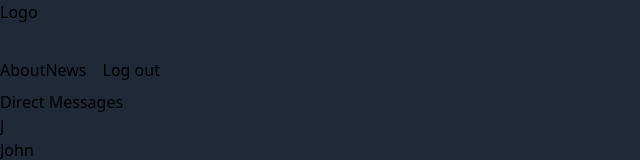
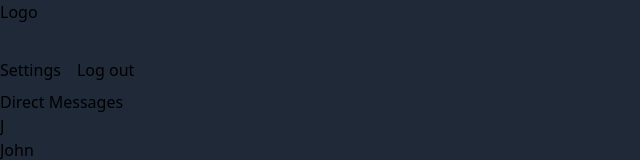
Before and after one commit to TarhonskyiOleksandr/messenger, a React (Vite) app in the folder client/: page / in a window 1280 px wide. Shown: the top 160 px of the page, without its empty margins (0-640 px from the left). Built offline with nearby package versions, Linux system fonts and the light colour scheme; no server answers.

Commit message:
fix: updated navbar

```diff
--- a/client/src/app/layouts/components/Navbar.tsx
+++ b/client/src/app/layouts/components/Navbar.tsx
@@ -44,16 +44,10 @@ const Navbar: React.FC = () => {
         </div>
         <div className="hidden lg:flex items-center">
           <Link
-            to="/"
+            to="/settings"
             className="text-white hover:text-violet-500 font-semibold mr-8"
           >
-            About
-          </Link>
-          <Link
-            to="/"
-            className="text-white hover:text-violet-500 font-semibold mr-8"
-          >
-            News
+            Settings
           </Link>
           <button
             className="btn border-white border-2 text-white"
```
